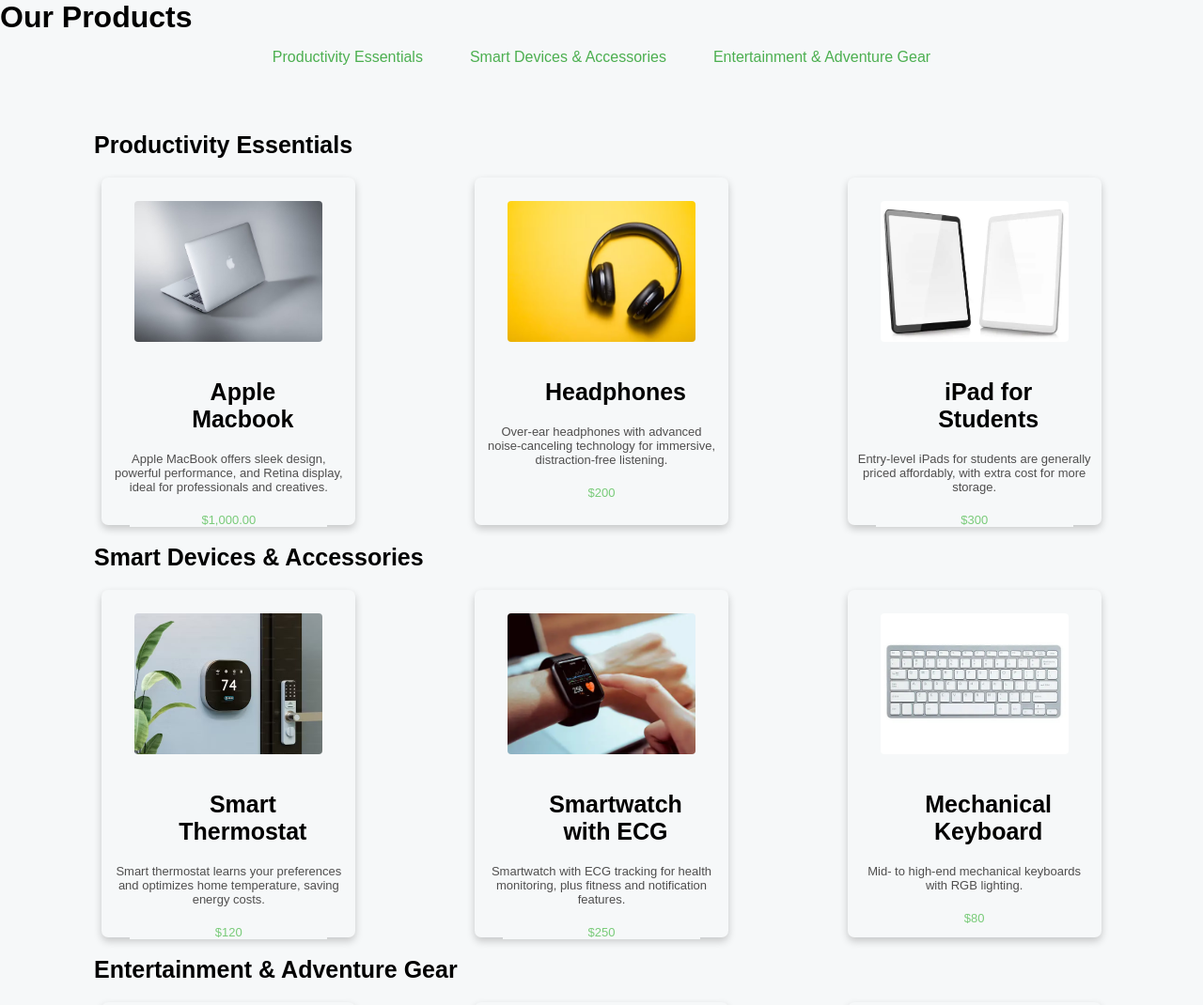
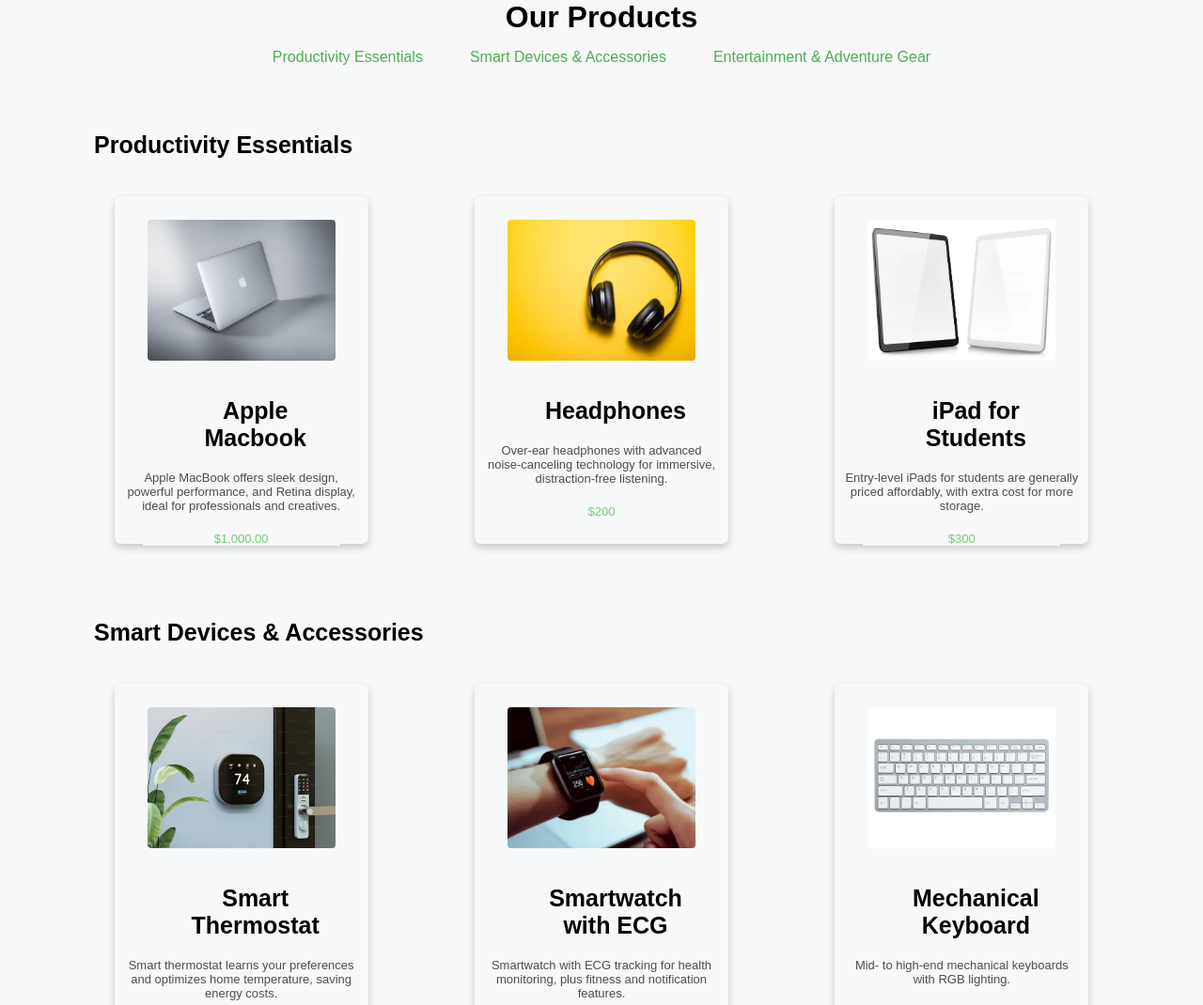
Before and after one commit to Kal-1212/Assessment1_Kalkidan-Semre_Section1, a plain HTML site: page index.html in a window 1280 px wide. Shown: the top 1070 px of the page at 94% size. Drawn offline with Linux system fonts and the light colour scheme.

Commit message:
Updated css part

```diff
--- a/assets/css/styles.css
+++ b/assets/css/styles.css
@@ -13,6 +13,9 @@
   width: 100%;
   height: 40px;
   padding: 25px;
+}
+header h1 {
+  text-align: center;
 }
 
 nav ul {
@@ -38,6 +41,11 @@ nav ul li a:hover {
 
 main {
   padding: 50px;
+}
+
+section {
+  margin-bottom: 40px;
+  padding: 20px;
 }
 
 h2 {
```
